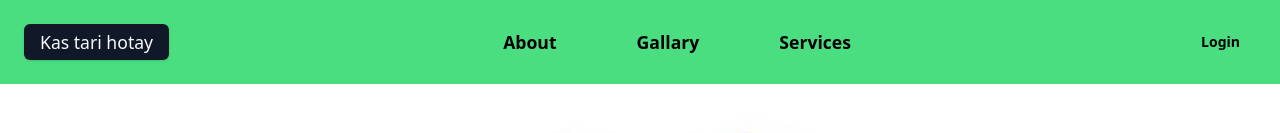
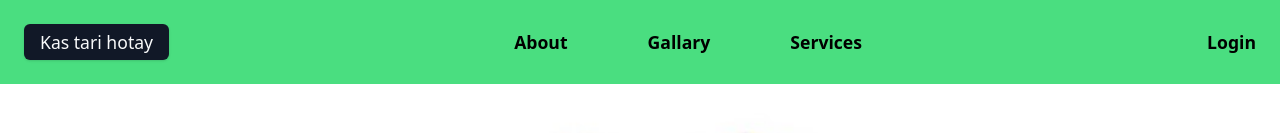
Before and after one commit to prashantbhoite123/HMS_Frontend, a React (Vite) app: page / in a window 1280 px wide. Shown: the top 133 px of the page. Built offline with nearby package versions, Linux system fonts and the light colour scheme; no server answers.

Commit message:
working on create hospital admin api

```diff
--- a/src/components/MainNav.tsx
+++ b/src/components/MainNav.tsx
@@ -30,7 +30,7 @@ const MainNav = () => {
         </Link>
       </div>
       <div className="text-[1.1rem] font-semibold text-black">
-        <Button variant="ghost" className="font-bold hover:text-green-400">
+
           <Dialog>
             <DialogTrigger>Login</DialogTrigger>
             <DialogContent>
@@ -40,7 +40,7 @@ const MainNav = () => {
               <LoginDialog />
             </DialogContent>
           </Dialog>
-        </Button>
+
       </div>
     </div>
   )
```
